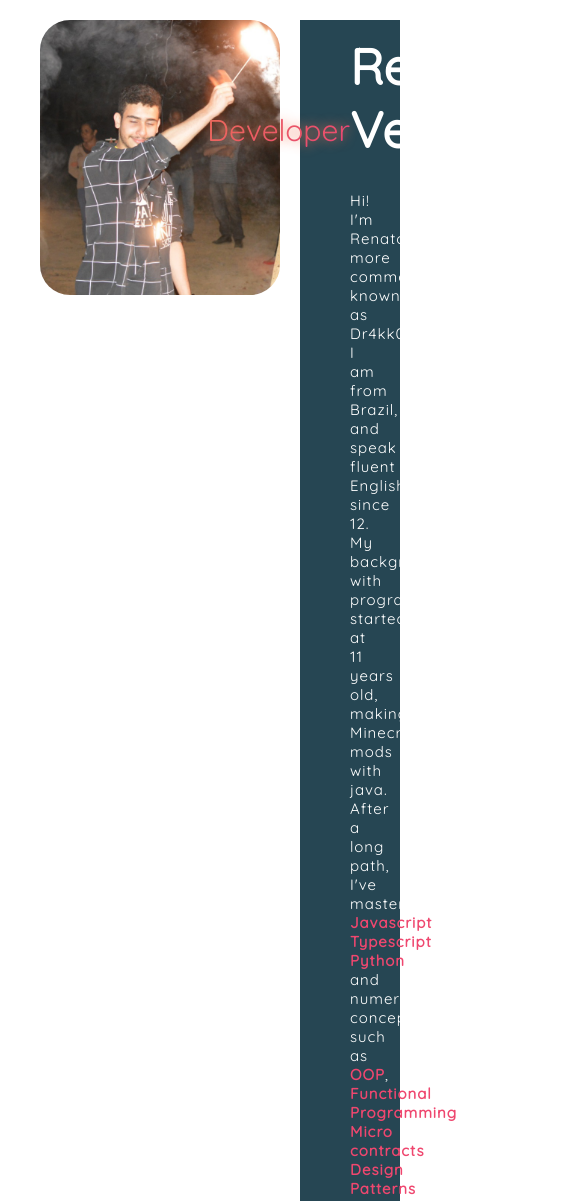
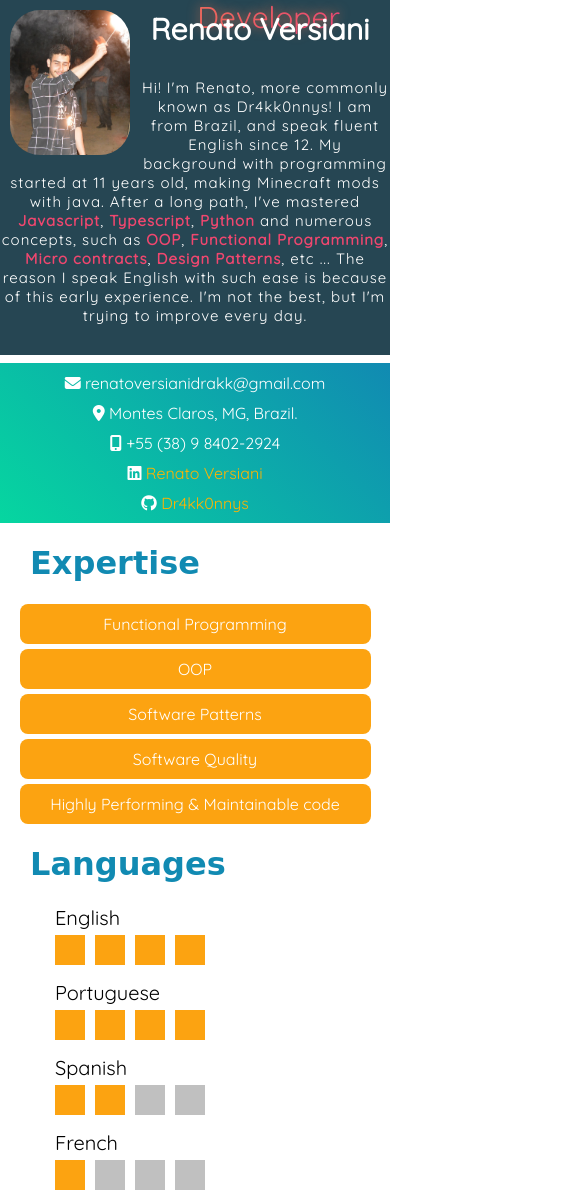
Before and after one commit to Dr4kk0nnys/dr4kk0nnys.github.io, a plain HTML site: page index.html in a window 390 px wide. Shown: the top 1201 px of the page, 585 px wide, since content can reach past the window. Drawn offline with Linux system fonts and the light colour scheme.

Commit message:
Smaller screens are now working

```diff
--- a/index.html
+++ b/index.html
@@ -23,7 +23,6 @@
         </span>
 
     </div>
-
     <div class="info">
         <div class="email">
             <i class="fas fa-envelope"></i>
@@ -42,12 +41,12 @@
 
         <div class="linkedin">
             <i class="fab fa-linkedin"></i>
-            <span><a href="https://www.linkedin.com/in/renato-versiani-dr4kk0nnys/">Renato Versiani</a></span>
+            <span><a href="https://www.linkedin.com/in/renato-versiani-dr4kk0nnys/" target="_blank">Renato Versiani</a></span>
         </div>
 
         <div class="github">
             <i class="fab fa-github"></i>
-            <span><a href="https://www.github.com/Dr4kk0nnys/">Dr4kk0nnys</a></span>
+            <span><a href="https://www.github.com/Dr4kk0nnys/" target="_blank">Dr4kk0nnys</a></span>
         </div>
     </div>
 
--- a/style.css
+++ b/style.css
@@ -65,6 +65,28 @@ img {
 /* Handle on hover */
 ::-webkit-scrollbar-thumb:hover {
     background: rgb(165, 165, 165);
+}
+
+/* Small phones */
+@media (max-width: 500px) {
+
+    html, body {
+        margin: 0;
+        padding: 0;
+        min-width: 100%;
+        min-height: 100%;
+    }
+
+    img {
+        width: 120px;
+        height: 145px;
+
+        margin: 10px 10px;
+    }
+
+    .title {
+        margin-left: 30px;
+    }
 }
 
 
@@ -142,6 +164,40 @@ img {
     color: var(--text-color);
 }
 
+@media (max-width: 500px) {
+
+    .main-header {
+        margin: 0;
+        padding: 0px 0px 30px;
+
+        width: 100%;
+
+        text-align: center;
+    }
+
+    .main-header h1 {
+        font-size: 30px;
+
+        padding: 10px 10px 30px 0px;
+        margin: 0;
+    }
+
+    .main-header .job-role {
+        margin-right: 50px;
+    }
+
+    .info {
+        padding: 5px 0px;
+
+        display: block;
+    }
+
+    .info div {
+        text-align: center;
+        padding: 5px 0px;
+    }
+}
+
 
 
 
@@ -163,6 +219,21 @@ img {
     margin-bottom: 50px;
 }
 
+@media (max-width: 500px) {
+    .main {
+        display: block;
+    }
+
+    .content {
+        padding: 0px 0px;
+        margin-left: 0px;
+    }
+
+    .content div {
+        margin-bottom: 50px;
+    }
+}
+
 
 
 
@@ -176,6 +247,10 @@ img {
 
 @media (min-width: 1500px) {
     .skills-set { column-count: 6; }
+}
+
+@media (max-width: 500px) {
+    .skills-set { column-count: 1; }
 }
 
 .skills-set li {
@@ -287,3 +362,42 @@ img {
 .empty {
     background-color: #c0c0c0;
 }
+
+
+@media (max-width: 500px) {
+    .side-content { max-width: 100%; }
+
+
+    .highlight-list {
+        text-align: center;
+
+        margin: 0px auto;
+        width: 90%;
+    }
+
+    .highlight-list li {
+
+        padding: 10px 0px;
+        margin: 5px 0px;
+    }
+
+
+    .languages {
+        margin-left: 55px;
+    }
+
+    .languages li {
+        font-family: 'Quicksand', sans-serif;
+
+        margin-top: 10px;
+    }
+
+    .square {
+        width: 30px;
+        height: 30px;
+
+        margin: 5px 5px 0px 0px;
+
+        display: inline-block;
+    }
+}
```
Lines whose indentation alone changed are shown as unchanged.
